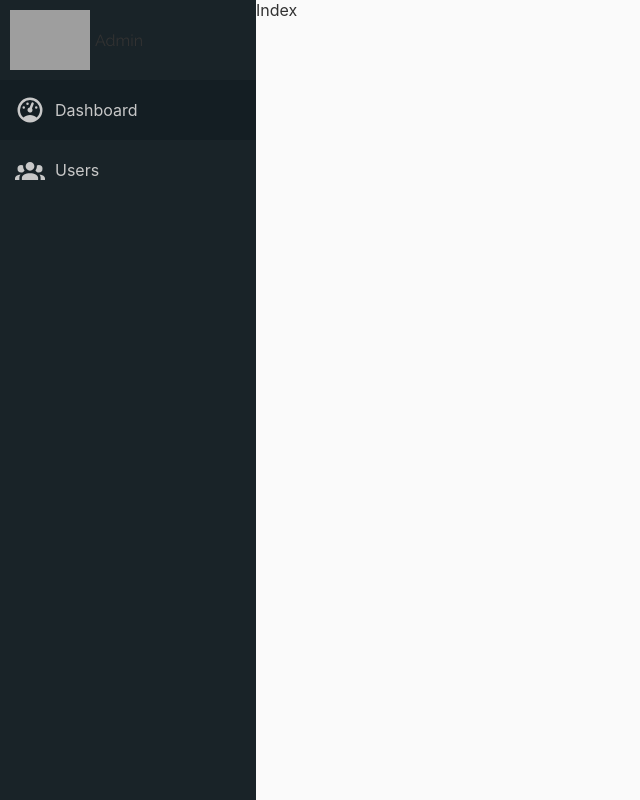
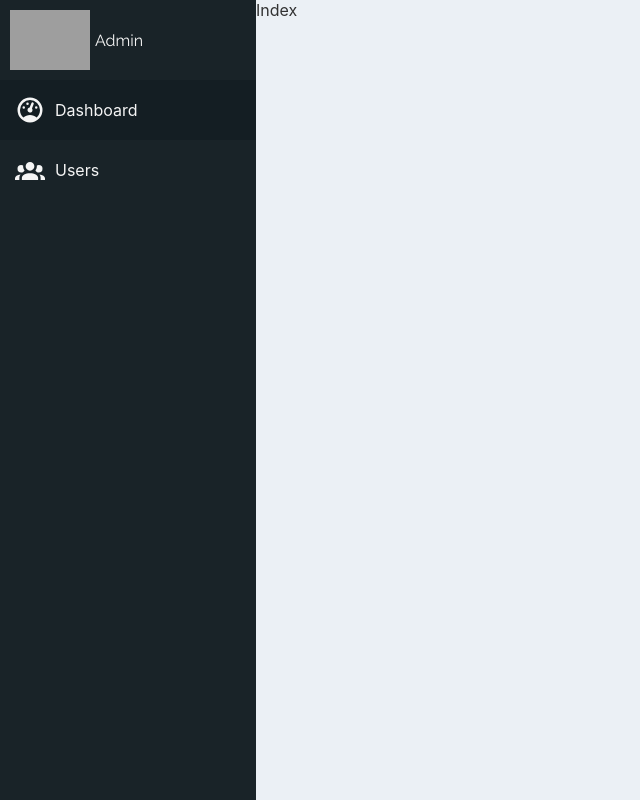
Before and after one commit to Zeilar/ZCMS, a Laravel app: page /admin in a window 1280 px wide. Shown: the whole page, without its empty margins (0-640 px from the left). Run offline with Laravel 8, Linux system fonts and the light colour scheme; a user stored in the database is signed in; data comes from the database, SQL or seed files in the repository; style sheets or scripts are compiled from the project's sources; parts of the project's set-up code (start-up, migrations or seed data) failed here and were passed over; some libraries are stand-ins or nearby versions; grey boxes are pictures that could not be loaded.

Commit message:
Dashboard WIP

```diff
--- a/resources/js/components/admin/dashboard/Sidebar.js
+++ b/resources/js/components/admin/dashboard/Sidebar.js
@@ -6,7 +6,8 @@ import Icon from '@mdi/react';
 export default function Sidebar({ active = 'dashboard' }) {
     const styles = createUseStyles({
         sidebar: {
-            background: 'rgb(25, 35, 40)',
+            background: 'var(--dashboard-primary)',
+            color: 'var(--color-secondary)',
             'flex-direction': 'column',
             display: 'flex',
             width: '20vw',
@@ -28,13 +29,13 @@ export default function Sidebar({ active = 'dashboard' }) {
         },
         item: {
             transition: 'background 0.1s linear',
-            color: 'rgb(200, 200, 200)',
             'align-items': 'center',
             'user-select': 'none',
+            color: 'inherit',
             display: 'flex',
             padding: '15px',
             '&.active': {
-                background: 'rgb(20, 30, 35)',
+                background: 'var(--dashboard-secondary)',
             },
             '&:hover:not(.active)': {
                 background: 'rgb(35, 50, 55)',
--- a/resources/js/components/admin/dashboard/User.js
+++ b/resources/js/components/admin/dashboard/User.js
@@ -1,10 +1,15 @@
-import React, { useState, useRef, useEffect, useCallback } from 'react';
+import React, { useState, useRef, useEffect } from 'react';
 import { createUseStyles } from 'react-jss';
 
-export default function User({ id, username, email, avatar, setUsers }) {
+export default function User({ id, username, email, setUsers }) {
     const styles = createUseStyles({
         td: {
-            'border-bottom': '1px solid white',
+            'border-top': '1px solid rgb(225, 225, 225)',
+            padding: '15px',
+
+            '&.edit': {
+                border: 0,
+            },
         },
     });
     const classes = styles();
@@ -12,27 +17,61 @@ export default function User({ id, username, email, avatar, setUsers }) {
     const [editing, setEditing] = useState(false);
 
     async function remove() {
+        const answer = confirm(`Are you sure you want to delete user ${username}?`);
+
+        if (answer) {
             await fetch(`/admin/users/${id}`, { method: 'DELETE' })
                 .then(response => response.json())
-            .then(users => setUsers(users));
+                .then(users => setUsers(users))
+                .catch(error => alert(error));
+        }
+    }
+
+    function edit() {
+        setEditing(true);
+    }
+
+    function save() {
+        setEditing(false);
     }
 
     return (
+        <>
             <tr className={classes.tr}>
                 <td className={classes.td}>{id}</td>
                 <td className={classes.td}>{username}</td>
                 <td className={classes.td}>{email}</td>
                 <td className={classes.td}>
-                <img src={`${location.origin}${avatar}`} alt="User avatar" />
-            </td>
-            <td className={classes.td}>
-                <button>
+                    <button className="btnDashboard" onClick={edit}>
                         Edit
                     </button>
-                <button onClick={remove}>
+                    <button className="btnDashboard" onClick={remove}>
                         Delete
                     </button>
                 </td>
             </tr>
+            {
+                editing &&
+                    <tr>
+                        <td className={`${classes.td} edit`}>
+                            <input type="text" name="id" defaultValue={id} />
+                        </td>
+                        <td className={`${classes.td} edit`}>
+                            <input type="text" name="username" defaultValue={username} />
+                        </td>
+                        <td className={`${classes.td} edit`}>
+                            <input type="text" name="email" defaultValue={email} />
+                        </td>
+                        <td className={`${classes.td} edit`}>
+                            <button className="btnDashboard" onClick={() => setEditing(false)}>
+                                Cancel
+                            </button>
+                            <button className="btnDashboard" onClick={save}>
+                                Save
+                            </button>
+                        </td>
+                    </tr>
+            }
+        </>
     );
 }
--- a/resources/js/components/admin/dashboard/Users.js
+++ b/resources/js/components/admin/dashboard/Users.js
@@ -5,11 +5,38 @@ import User from './User';
 
 export default function Users() {
     const styles = createUseStyles({
+        wrapper: {
+            color: 'var(--text-secondary)',
+            'flex-direction': 'column',
+            display: 'flex',
+            margin: '15px',
+            flex: 1,
+        },
+        tableWrapper: {
+            'box-shadow': '0 0 15px 0 rgba(0, 0, 0, 0.15)',
+            background: 'white',
+        },
         table: {
+            border: '1px solid rgb(225, 225, 225)',
             'border-collapse': 'collapse',
+            width: 'calc(100% - 30px)',
+            margin: '15px',
+        },
+        toolbar: {
+            'margin-bottom': '15px',
+            'align-items': 'center',
+            display: 'flex',
         },
         th: {
             'text-align': 'left',
+            'font-weight': 500,
+            padding: '15px',
+            width: '25%',
+        },
+        header: {
+            'margin-right': '10px',
+            'font-size': '1.5rem',
+            'font-weight': 500,
         },
     });
     const classes = styles();
@@ -29,24 +56,33 @@ export default function Users() {
     return (
         <>
             <Sidebar active="users" />
+            <div className={classes.wrapper}>
+                <div className={classes.toolbar}>
+                    <h1 className={classes.header}>Users</h1>
+                    <button className="btnDashboard">
+                        Add user
+                    </button>
+                </div>
+                <div className={classes.tableWrapper}>
                     <table className={classes.table}>
                         <thead className={classes.thead}>
                             <tr className={classes.tr}>
                                 <th className={classes.th}>ID</th>
                                 <th className={classes.th}>Username</th>
                                 <th className={classes.th}>Email</th>
-                        <th className={classes.th}>Avatar</th>
                                 <th className={classes.th}>Actions</th>
                             </tr>
                         </thead>
                         <tbody className={classes.tbody}>
                             {
-                        users.map(({ id, username, email, avatar }) => (
-                            <User id={id} username={username} email={email} avatar={avatar} setUsers={setUsers} key={id} />
+                                users.map(({ id, username, email }) => (
+                                    <User id={id} username={username} email={email} setUsers={setUsers} key={id} />
                                 ))
                             }
                         </tbody>
                     </table>
+                </div>
+            </div>
         </>
     );
 }
--- a/resources/sass/_authForms.scss
+++ b/resources/sass/_authForms.scss
@@ -113,10 +113,12 @@
     }
 
     .authSubmit {
+        background: var(--color-main-gradient);
         border-radius: 20px;
         margin-bottom: 20px;
         padding: 12px 20px;
         margin-top: 30px;
+        color: black;
     }
 
     .footer {
--- a/resources/sass/_presets.scss
+++ b/resources/sass/_presets.scss
@@ -7,8 +7,8 @@
         rgb(0, 255, 161) 75%,
         rgb(0, 255, 136) 100%
     );
+    --color-neutral: rgb(150, 150, 150);
     --color-main: rgb(0, 255, 186);
-    --color-neutral: rgb(150, 150, 150);
     --color-gray: rgb(20, 20, 20);
     --container-margin: 25vw;
 
--- a/resources/views/admin/dashboard.blade.php
+++ b/resources/views/admin/dashboard.blade.php
@@ -1,4 +1,4 @@
-@extends('app', ['disable' => ['header', 'toolbar', 'footer', 'chat']])
+@extends('app', ['disable' => ['header', 'toolbar', 'footer', 'chat'], 'theme' => 'light'])
 
 @section('content')
     @yield('admin.dashboard.content')
@@ -6,11 +6,17 @@
 
 @section('footer')
     <style>
+        :root {
+            --dashboard-secondary: rgb(20, 30, 35);
+            --dashboard-primary: rgb(25, 35, 40);
+        }
+
         #content {
             padding: 0;
         }
 
         .dashboardWrapper {
+            background: rgb(235, 240, 245);
             flex-direction: row;
             display: flex;
             flex: 1;
--- a/resources/views/app.blade.php
+++ b/resources/views/app.blade.php
@@ -1,7 +1,7 @@
 @empty($disable) @php $disable = [] @endphp @endempty
 
 <!doctype html>
-<html lang="{{ str_replace('_', '-', app()->getLocale()) }}" data-theme="{{ $_COOKIE['theme'] ?? 'light' }}">
+<html lang="{{ str_replace('_', '-', app()->getLocale()) }}" data-theme="{{ $theme ?? $_COOKIE['theme'] ?? 'light' }}">
     <head>
         <meta charset="utf-8">
         <meta name="viewport" content="width=device-width, initial-scale=1">
```
Also changed, not shown: resources/sass/_elements.scss (+23 -7 lines), public/css/app.css. Lines whose indentation alone changed are shown as unchanged.
